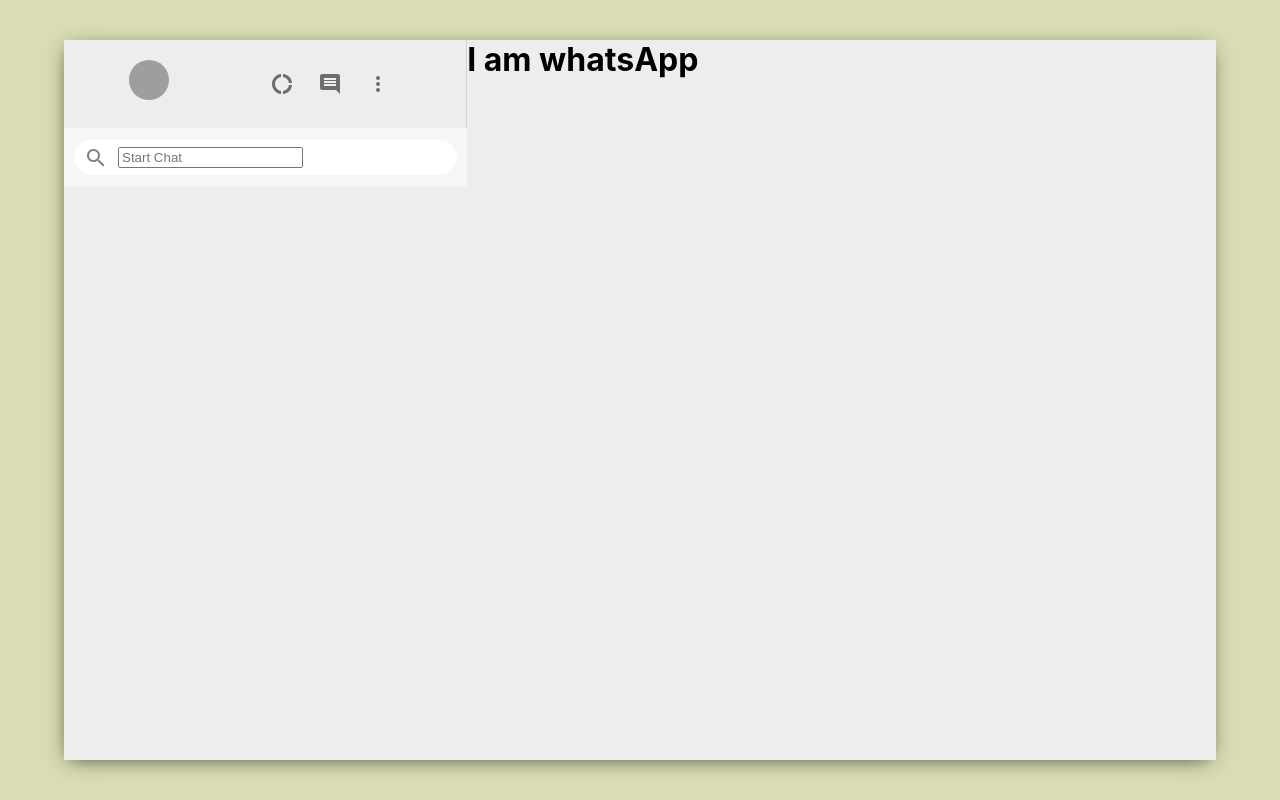
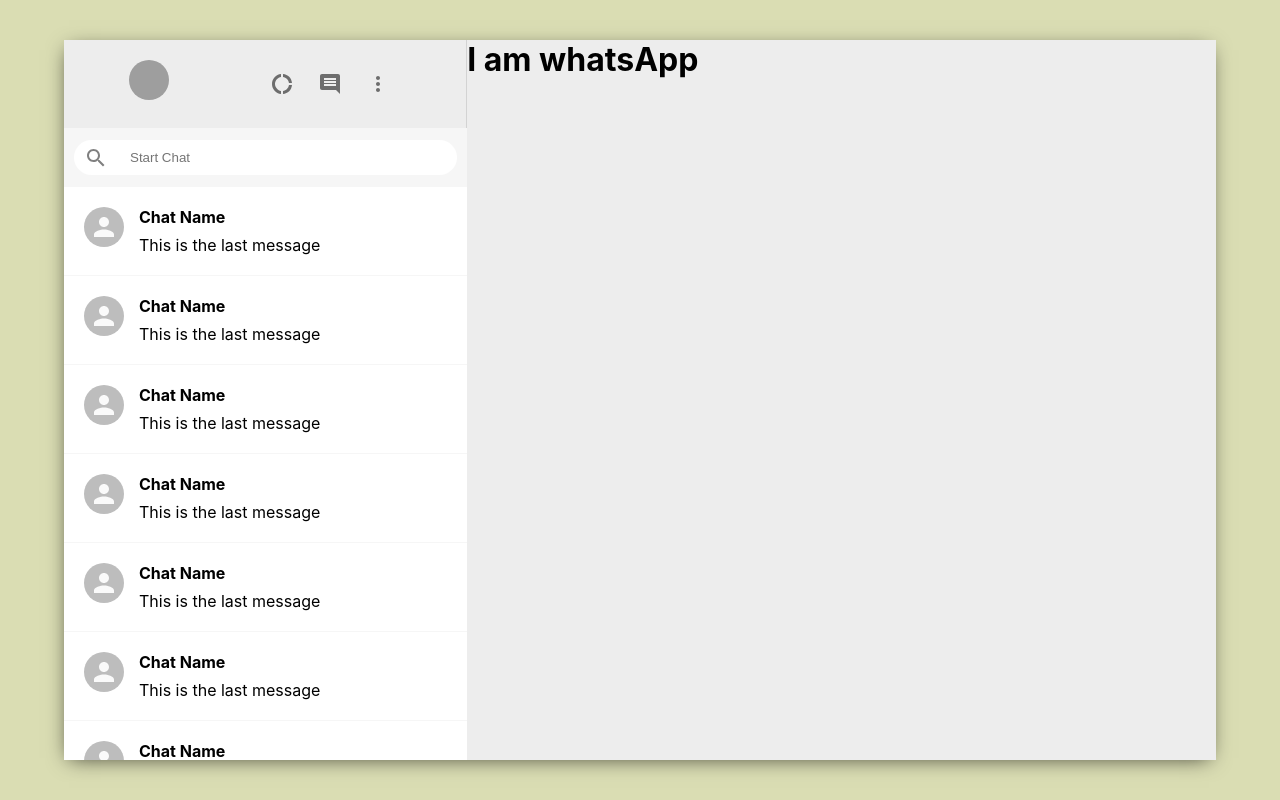
Before and after one commit to benjaminthedev/Whatsapp-Clone-MERN-Stack-Edition, a React (Create React App) app in the folder whatsapp/: page / in a window 1280 px wide. Built offline with nearby package versions, Linux system fonts and the light colour scheme; grey boxes are pictures that could not be loaded.

Commit message:
created sidebar chat comp and css

```diff
--- a/whatsapp/src/Sidebar.css
+++ b/whatsapp/src/Sidebar.css
@@ -44,3 +44,15 @@
     color: grey;
     padding: 10px;
 }
+
+.sidebar__searchContainer > input {
+    border: none;
+    outline-width: 0;
+    margin-left: 10px;
+}
+
+.sidebar__chats{
+    flex: 1;
+    background-color: white;
+    overflow: scroll;
+}
--- a/whatsapp/src/Sidebar.js
+++ b/whatsapp/src/Sidebar.js
@@ -4,7 +4,8 @@
 import CommentIcon from '@material-ui/icons/Comment';
 import MoreVertIcon from '@material-ui/icons/MoreVert';
 import SearchOutlined from '@material-ui/icons/SearchOutlined';
-import { Avatar, IconButton } from '@material-ui/core'
+import { Avatar, IconButton } from '@material-ui/core';
+import SidebarChat from './SidebarChat';
 
 function Sidebar() {
     return (
@@ -36,6 +37,24 @@
                 </div>
             </div>
 
+            <div className="sidebar__chats">
+                <SidebarChat />
+                <SidebarChat />
+                <SidebarChat />
+                <SidebarChat />
+                <SidebarChat />
+                <SidebarChat />
+                <SidebarChat />
+                <SidebarChat />
+                <SidebarChat />
+                <SidebarChat />
+                <SidebarChat />
+                <SidebarChat />
+                <SidebarChat />
+                <SidebarChat />
+
+            </div>
+
         </div>
     )
 }
--- /dev/null
+++ b/whatsapp/src/SidebarChat.css
@@ -0,0 +1,19 @@
+.sidebarChat{
+    display: flex;
+    padding: 20px;
+    cursor: pointer;
+    border-bottom: 1px solid #f6f6f6;
+}
+
+.sidebarChat:hover{
+    background-color: #ebebeb;
+}
+
+.sidebarChat__info{
+    margin-left: 15px;
+}
+
+.sidebarChat__info > h2{
+ font-size: 16px;
+ margin-bottom: 8px;
+}
--- /dev/null
+++ b/whatsapp/src/SidebarChat.js
@@ -0,0 +1,17 @@
+import { Avatar } from '@material-ui/core'
+import React from 'react'
+import './SidebarChat.css'
+
+function SidebarChat() {
+    return (
+        <div className="sidebarChat">
+            <Avatar />
+            <div className="sidebarChat__info">
+                <h2>Chat Name</h2>
+                <p>This is the last message</p>
+            </div>
+        </div>
+    )
+}
+
+export default SidebarChat
```
